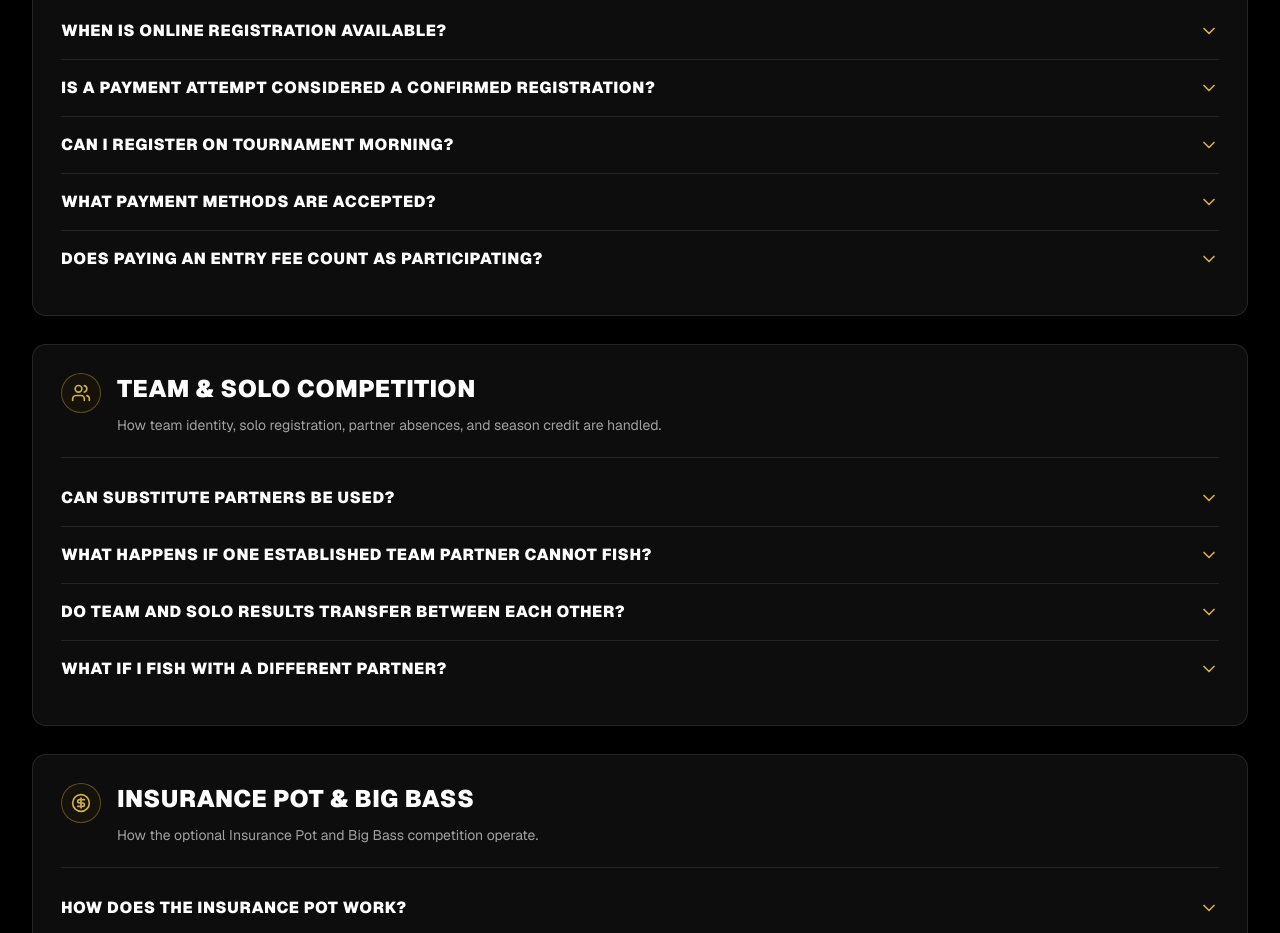
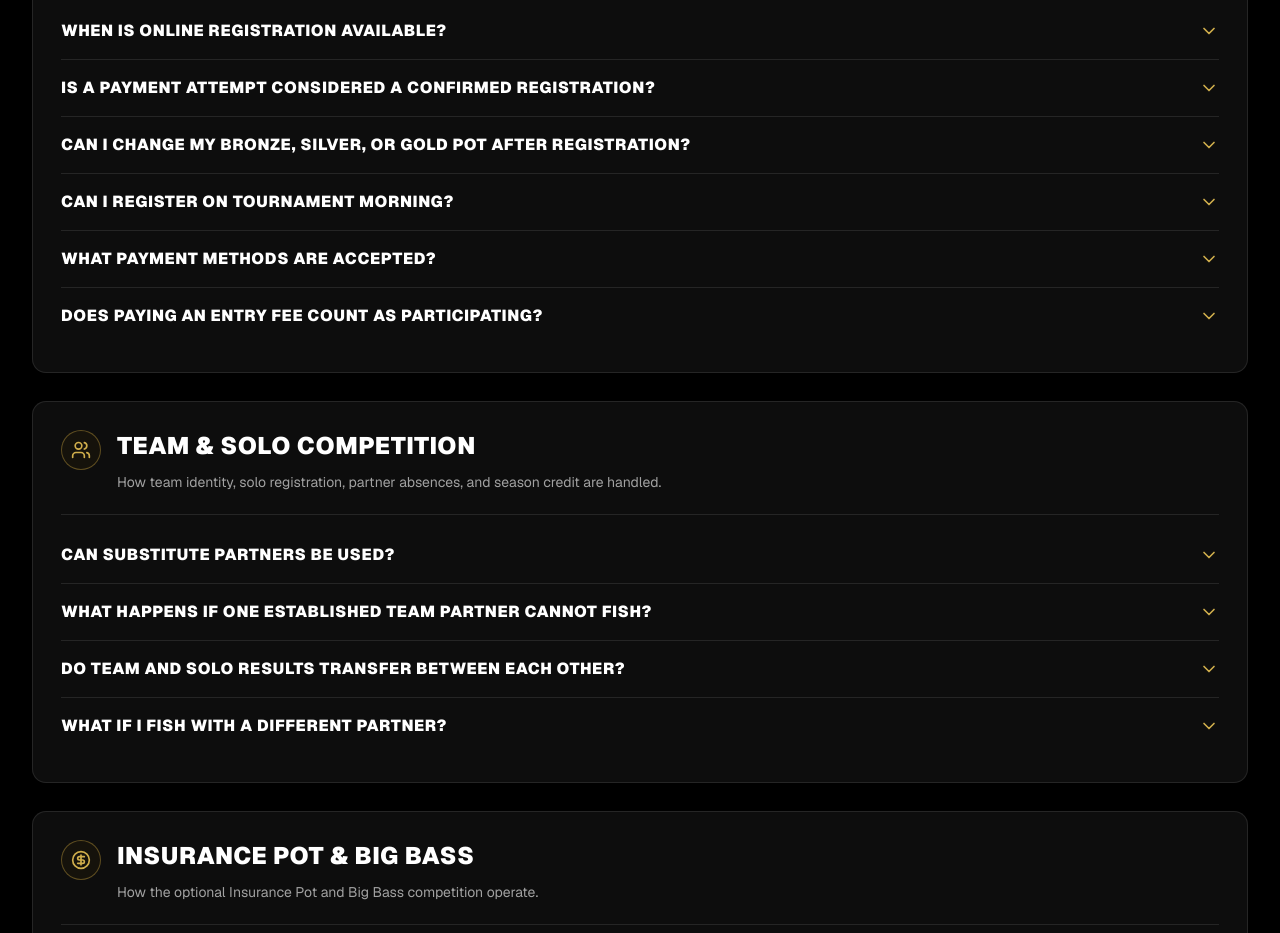
Before and after one commit to mikeshultz19/all-in-tournament-trail, a Next.js app: page /faq in a window 1280 px wide. Shown: the part 1240-2173 px from the top of the page. Built offline with nearby package versions, Linux system fonts and the light colour scheme.

Commit message:
Add final pot selection FAQ

```diff
--- a/app/faq/page.tsx
+++ b/app/faq/page.tsx
@@ -94,6 +94,11 @@ const faqSections: FaqSection[] = [
         question: "Is a payment attempt considered a confirmed registration?",
         answer:
           "No. A draft, quote, payment attempt, browser message, payment redirect, or Square receipt by itself does not constitute a confirmed tournament registration. Payment must be verified and AITT must complete the registration workflow.",
+      },
+      {
+        question: "Can I change my Bronze, Silver, or Gold Pot after registration?",
+        answer:
+          "No. Once your tournament registration is completed, your Bronze, Silver, or Gold Pot selection is final for that tournament. You cannot upgrade, downgrade, or switch to another member pot after registration.",
       },
       {
         question: "Can I register on tournament morning?",
```
